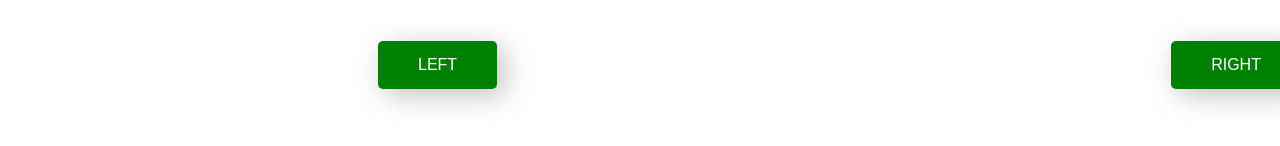
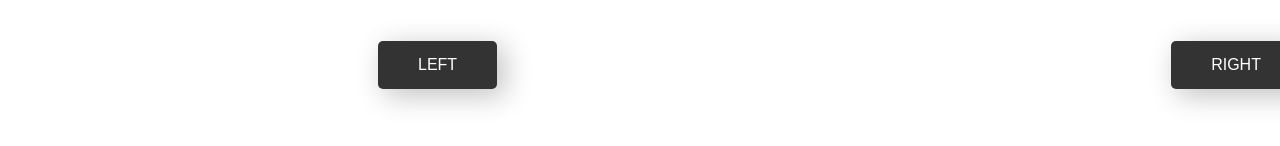
Before and after one commit to preliator30/waifu-wars, a plain HTML site: page index.html in a window 1280 px wide. Shown: the part 524-670 px from the top of the page. Drawn offline with Linux system fonts and the light colour scheme.

Commit message:
changed button colors

```diff
--- a/styles.css
+++ b/styles.css
@@ -33,7 +33,7 @@
   cursor: pointer;
   outline: none;
   color: #fff;
-  background-color: green;
+  background-color: #333;
   border: none;
   border-radius: 5px;
   box-shadow: 7px 6px 28px 1px rgba(0, 0, 0, 0.24);
@@ -56,7 +56,7 @@
   cursor: pointer;
   outline: none;
   color: #fff;
-  background-color: green;
+  background-color: #333;
   border: none;
   border-radius: 5px;
   box-shadow: 7px 6px 28px 1px rgba(0, 0, 0, 0.24);
```
